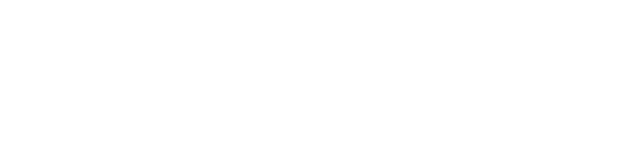
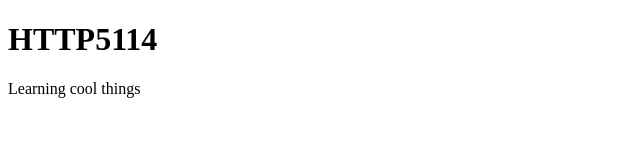
Before and after one commit to ramxnnn/HTTP5114, a plain HTML site: page index.html in a window 1280 px wide. Shown: the whole page, without its empty margins (0-640 px from the left). Drawn offline with Linux system fonts and the light colour scheme.

Commit message:
Pushing first change

```diff
--- a/index.html
+++ b/index.html
@@ -6,6 +6,7 @@
     <title>HTTP5114t</title>
 </head>
 <body>
-
+    <h1>HTTP5114</h1>
+    <p>Learning cool things</p>
 </body>
 </html>
```
